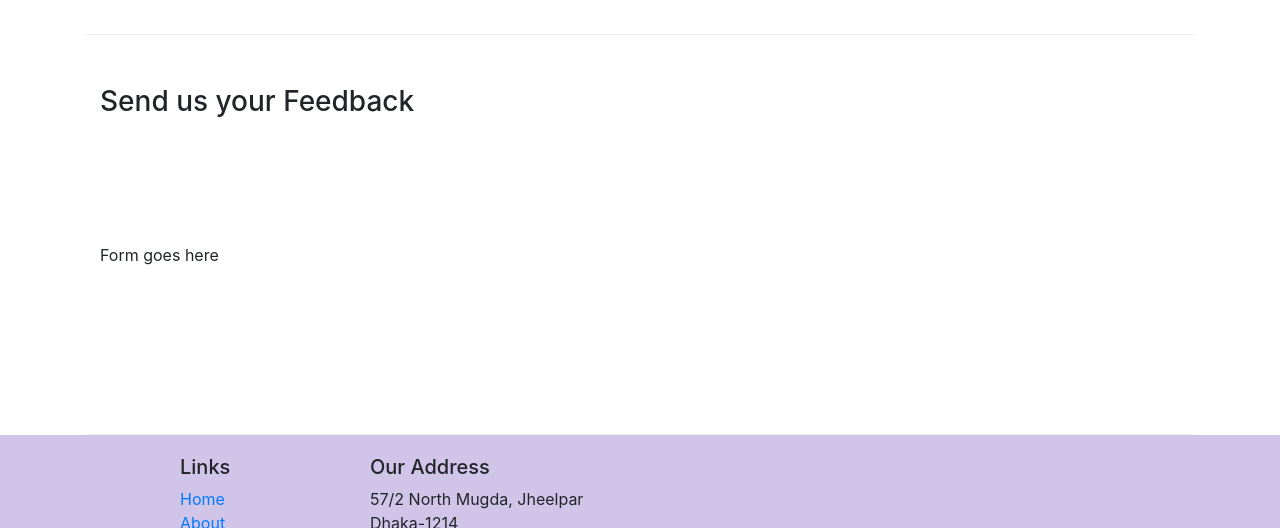
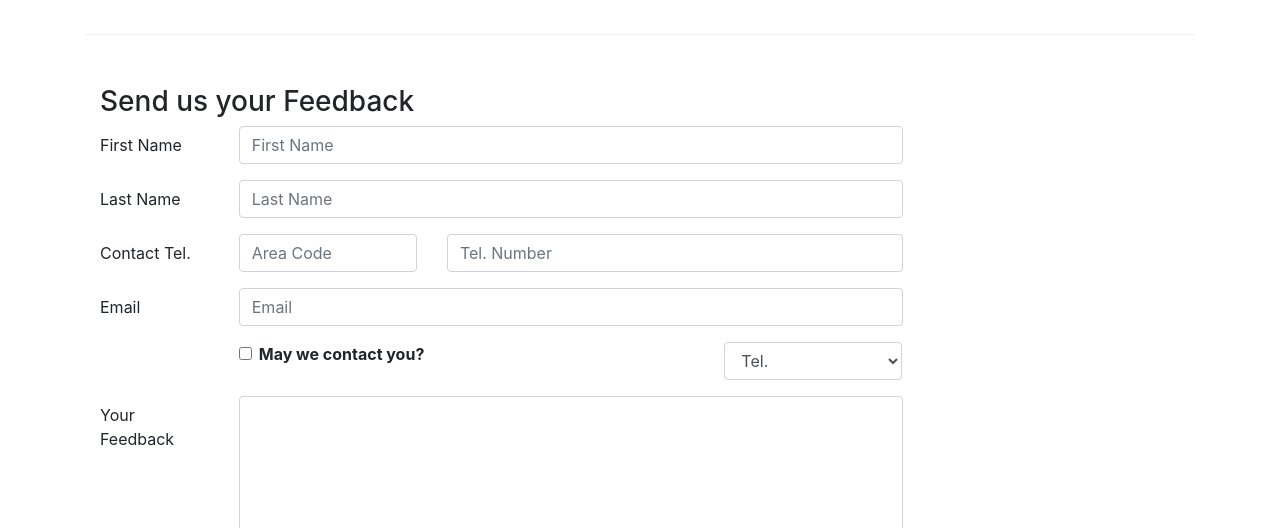
Before and after one commit to FarhadRahman1995/Responsive_Website_Using_Bootstrap4_Framework, a website: page contactus.html in a window 1280 px wide. Shown: the part 830-1358 px from the top of the page. Drawn offline with nearby package versions, Linux system fonts and the light colour scheme.

Commit message:
buttons and forms add

```diff
--- a/contactus.html
+++ b/contactus.html
@@ -92,7 +92,74 @@
               <h3>Send us your Feedback</h3>
            </div>
             <div class="col-12 col-md-9">
-                Form goes here
+                <form class="">
+                    <div class="form-group row">
+                        <label for="firstname" class="col-md-2 col-form-label">
+                            First Name
+                        </label>
+                        <div class="col-md-10">
+                            <input type="text" class="form-control" id="firstname" name="firstname" placeholder="First Name">
+                        </div>
+                    </div>
+                    <div class="form-group row">
+                        <label for="lastname" class="col-md-2 col-form-label">
+                            Last Name
+                        </label>
+                        <div class="col-md-10">
+                            <input type="text" class="form-control" id="lastname" name="lastname" placeholder="Last Name">
+                        </div>
+                    </div>
+                    <div class="form-group row">
+                        <label for="telnum" class="col-12 col-md-2 col-form-label">
+                            Contact Tel.
+                        </label>
+                        <div class="col-5 col-md-3">
+                            <input type="tel" class="form-control" id="areacode" name="areacode" placeholder="Area Code">
+                        </div>
+                        <div class="col-7 col-md-7">
+                            <input type="tel" class="form-control" id="telnum" name="telnum" placeholder="Tel. Number">
+                        </div>
+                    </div>
+                    <div class="form-group row">
+                        <label for="emailid" class="col-md-2 col-form-label">
+                            Email
+                        </label>
+                        <div class="col-md-10">
+                            <input type="email" class="form-control" id="emailid" name="emailid" placeholder="Email">
+                        </div>
+                    </div>
+                    <div class="form-group row">
+                        <div class="col-md-6 offset-md-2">
+                        <div class="form-check">
+                            <input type="checkbox" class="form-check-input" name="approve" id="approve" value="">
+                            <label class="form-check-label" for="approve">
+                                <strong>May we contact you?</strong>
+                            </label>
+                        </div>
+                        </div>
+                        <div class="col-md-3 offset-md-1">
+                            <select class="form-control">
+                                <option>Tel.</option>
+                                <option>Email</option>
+                            </select>
+                        </div>
+                    </div>
+                    <div class="form-group row">
+                        <label for="feedback" class="col-md-2 col-form-label">
+                            Your Feedback
+                        </label>
+                        <div class="col-md-10">
+                            <textarea class="form-control" id="feedback" name="feedback" rows="8"></textarea>
+                        </div>
+                    </div>
+                    <div class="form-group row">
+                        <div class="offset-md-2 col-md-10">
+                            <button type="submit" class="btn btn-primary">
+                                Send Feedback
+                            </button>
+                        </div>
+                    </div>
+                </form>
             </div>
              <div class="col-12 col-md">
             </div>
```
